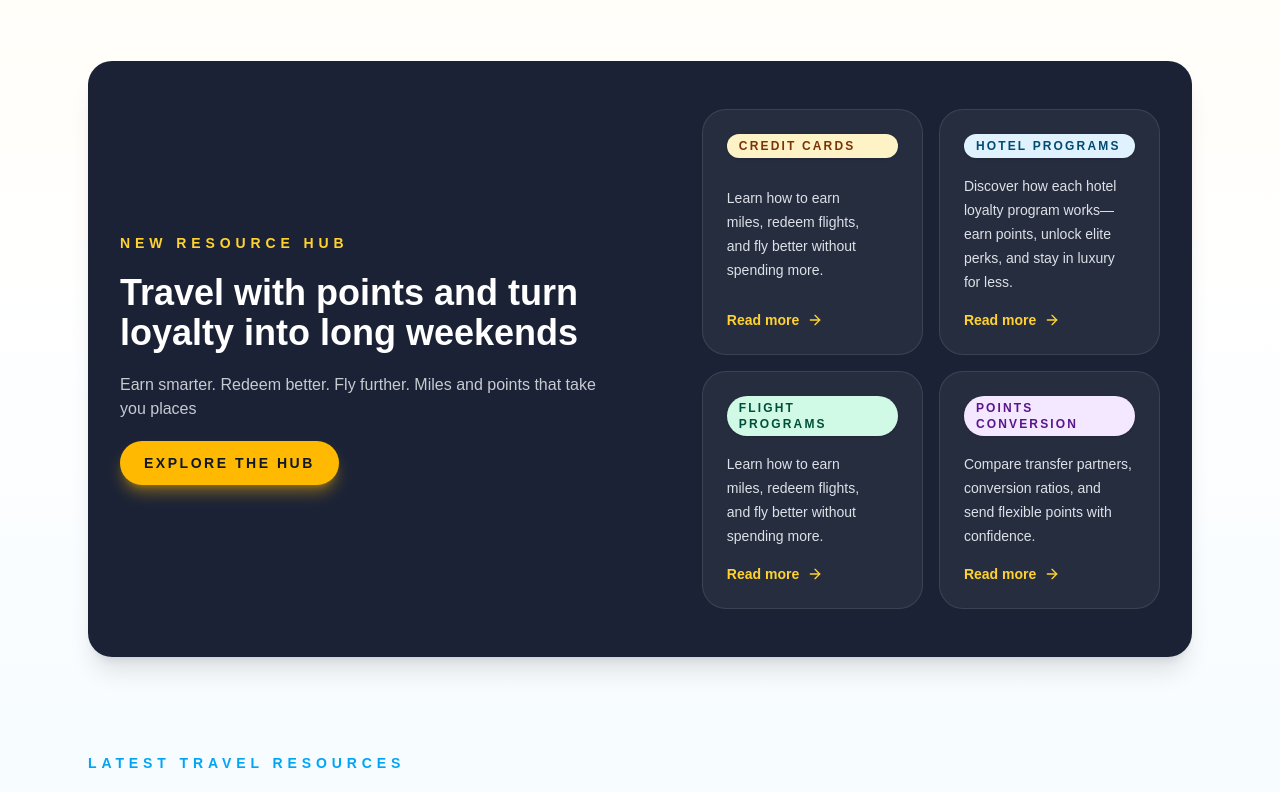
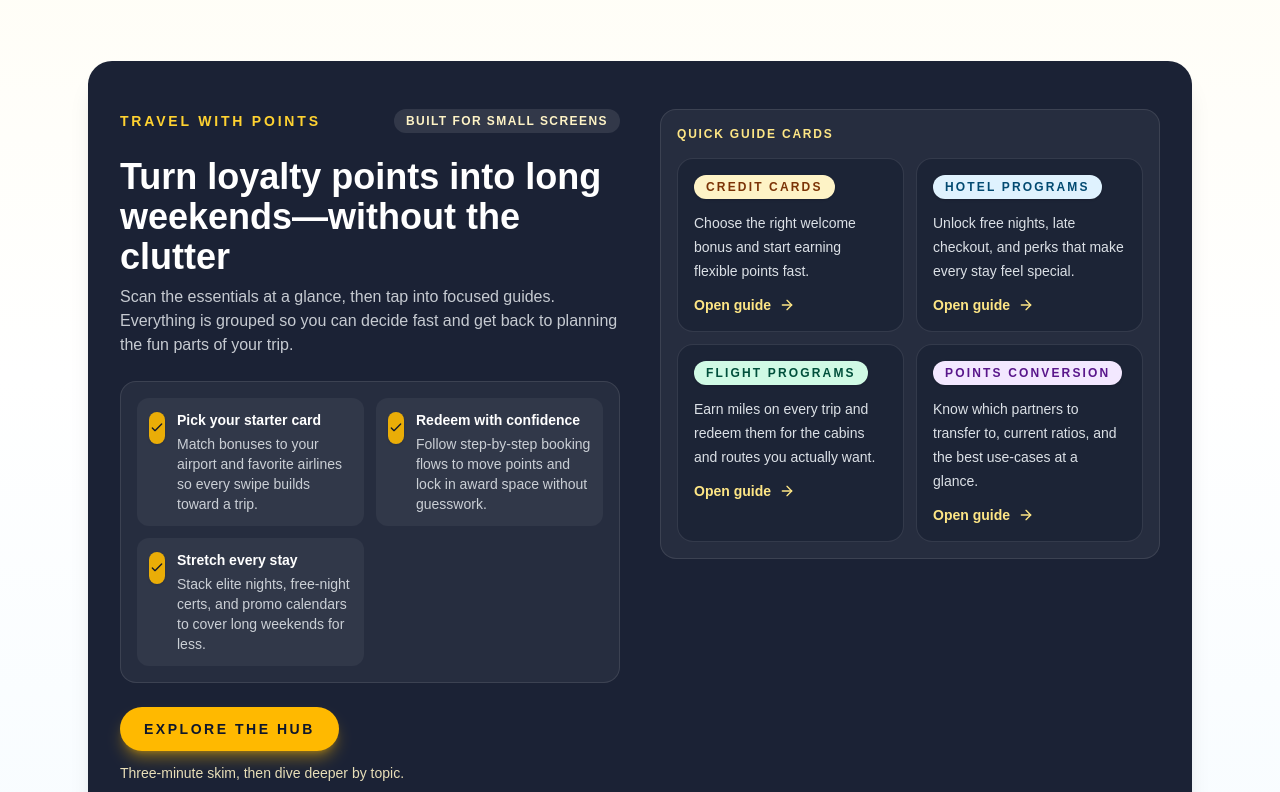
Before and after one commit to bansalmanik/travel-website, a Next.js app: page / in a window 1280 px wide. Shown: the part 680-1472 px from the top of the page. Built offline with nearby package versions, Linux system fonts and the light colour scheme.

Commit message:
Revamp travel with points section

```diff
--- a/app/page.tsx
+++ b/app/page.tsx
@@ -6,28 +6,43 @@ import { getTravelResourceEntries } from "@/lib/contentData";
 const travelWithPointsHighlights = [
   {
     title: "Credit Cards",
-    description: "Learn how to earn miles, redeem flights, and fly better without spending more.",
+    description: "Choose the right welcome bonus and start earning flexible points fast.",
     href: "/travel-with-points/credit-cards",
     accent: "bg-amber-100 text-amber-900",
   },
   {
     title: "Hotel Programs",
     description:
-      "Discover how each hotel loyalty program works—earn points, unlock elite perks, and stay in luxury for less.",
+      "Unlock free nights, late checkout, and perks that make every stay feel special.",
     href: "/travel-with-points/hotel-programs",
     accent: "bg-sky-100 text-sky-900",
   },
   {
     title: "Flight Programs",
-    description: "Learn how to earn miles, redeem flights, and fly better without spending more.",
+    description: "Earn miles on every trip and redeem them for the cabins and routes you actually want.",
     href: "/travel-with-points/flight-programs",
     accent: "bg-emerald-100 text-emerald-900",
   },
   {
     title: "Points Conversion",
-    description: "Compare transfer partners, conversion ratios, and send flexible points with confidence.",
+    description: "Know which partners to transfer to, current ratios, and the best use-cases at a glance.",
     href: "/pointsconversion",
     accent: "bg-purple-100 text-purple-900",
+  },
+];
+
+const quickWins = [
+  {
+    title: "Pick your starter card",
+    detail: "Match bonuses to your airport and favorite airlines so every swipe builds toward a trip.",
+  },
+  {
+    title: "Redeem with confidence",
+    detail: "Follow step-by-step booking flows to move points and lock in award space without guesswork.",
+  },
+  {
+    title: "Stretch every stay",
+    detail: "Stack elite nights, free-night certs, and promo calendars to cover long weekends for less.",
   },
 ];
 
@@ -77,45 +92,81 @@ export default async function Home() {
       <main className="mx-auto max-w-6xl space-y-16 px-4 py-16 sm:space-y-24 sm:px-6">
         <section
           aria-labelledby="travel-with-points-heading"
-          className="overflow-hidden rounded-3xl bg-slate-900/95 px-6 py-10 text-white shadow-xl sm:px-8 sm:py-12"
+          className="overflow-hidden rounded-3xl bg-slate-900/95 px-5 py-10 text-white shadow-xl sm:px-8 sm:py-12"
         >
-          <div className="grid gap-8 md:grid-cols-[1.2fr_1fr] md:items-center">
-            <div className="space-y-5 text-center md:text-left">
-              <p className="text-xs font-semibold uppercase tracking-[0.18em] text-amber-300 sm:text-sm sm:tracking-[0.35em]">
-                New Resource Hub
-              </p>
+          <div className="grid gap-10 lg:grid-cols-2 lg:items-start">
+            <div className="space-y-6">
+              <div className="flex flex-wrap items-center justify-between gap-3">
+                <p className="text-xs font-semibold uppercase tracking-[0.2em] text-amber-300 sm:text-sm">Travel with points</p>
+                <span className="rounded-full bg-white/10 px-3 py-1 text-xs font-semibold uppercase tracking-[0.12em] text-amber-100">
+                  Built for small screens
+                </span>
+              </div>
+              <div className="space-y-2">
                 <h2 id="travel-with-points-heading" className="text-2xl font-semibold sm:text-4xl">
-                Travel with points and turn loyalty into long weekends
+                  Turn loyalty points into long weekends—without the clutter
                 </h2>
                 <p className="text-pretty text-sm leading-6 text-slate-100/80 sm:text-base">
-                Earn smarter. Redeem better. Fly further. Miles and points that take you places
+                  Scan the essentials at a glance, then tap into focused guides. Everything is grouped so you can decide fast
+                  and get back to planning the fun parts of your trip.
                 </p>
+              </div>
+              <div className="grid gap-3 rounded-2xl border border-white/10 bg-white/5 p-4 sm:grid-cols-2">
+                {quickWins.map((item) => (
+                  <div key={item.title} className="flex gap-3 rounded-xl bg-white/5 p-3">
+                    <span className="mt-0.5 flex h-8 w-8 items-center justify-center rounded-full bg-amber-400/90 text-slate-900 shadow-sm">
+                      <svg
+                        aria-hidden
+                        className="h-4 w-4"
+                        fill="none"
+                        stroke="currentColor"
+                        strokeLinecap="round"
+                        strokeLinejoin="round"
+                        strokeWidth="2"
+                        viewBox="0 0 24 24"
+                      >
+                        <path d="m5 12 4 4 10-10" />
+                      </svg>
+                    </span>
+                    <div className="space-y-1">
+                      <p className="text-sm font-semibold text-white">{item.title}</p>
+                      <p className="text-sm leading-5 text-slate-100/80">{item.detail}</p>
+                    </div>
+                  </div>
+                ))}
+              </div>
+              <div className="flex flex-wrap items-center gap-3">
                 <Link
-                className="inline-flex w-full items-center justify-center rounded-full bg-amber-400 px-6 py-3 text-sm font-semibold uppercase tracking-[0.18em] text-slate-900 shadow-lg shadow-amber-400/40 transition hover:bg-amber-300 focus-visible:outline focus-visible:outline-2 focus-visible:outline-offset-2 focus-visible:outline-amber-200 sm:w-auto"
+                  className="inline-flex items-center justify-center rounded-full bg-amber-400 px-6 py-3 text-sm font-semibold uppercase tracking-[0.18em] text-slate-900 shadow-lg shadow-amber-400/40 transition hover:bg-amber-300 focus-visible:outline focus-visible:outline-2 focus-visible:outline-offset-2 focus-visible:outline-amber-200"
                   href="/travel-with-points"
                 >
                   Explore the hub
                 </Link>
+                <p className="text-sm text-amber-100/90">Three-minute skim, then dive deeper by topic.</p>
               </div>
-            <ul className="mt-4 grid gap-4 sm:mt-0 sm:grid-cols-2">
+            </div>
+
+            <div className="space-y-4 rounded-2xl border border-white/10 bg-white/5 p-4">
+              <p className="text-xs font-semibold uppercase tracking-[0.15em] text-amber-200">Quick guide cards</p>
+              <ul className="grid gap-3 sm:grid-cols-2">
                 {travelWithPointsHighlights.map((item) => (
                   <li key={item.title} className="h-full">
                     <Link
                       href={item.href}
                       aria-label={`Learn more about ${item.title}`}
-                    className="group flex h-full flex-col justify-between gap-4 rounded-3xl border border-white/10 bg-white/5 p-6 transition hover:-translate-y-1 hover:bg-white/10 focus-visible:outline focus-visible:outline-2 focus-visible:outline-offset-2 focus-visible:outline-amber-200"
+                      className="group flex h-full flex-col gap-3 rounded-2xl border border-white/10 bg-slate-900/40 p-4 transition hover:-translate-y-1 hover:border-amber-200/60 hover:bg-slate-900/60 focus-visible:outline focus-visible:outline-2 focus-visible:outline-offset-2 focus-visible:outline-amber-200"
                     >
                       <span
-                      className={`inline-flex items-center rounded-full px-3 py-1 text-xs font-semibold uppercase tracking-[0.18em] shadow-sm ${item.accent}`}
+                        className={`inline-flex w-fit items-center rounded-full px-3 py-1 text-xs font-semibold uppercase tracking-[0.18em] shadow-sm ${item.accent}`}
                       >
                         {item.title}
                       </span>
-                    <p className="text-pretty text-sm leading-6 text-slate-100/90">{item.description}</p>
-                    <span className="inline-flex items-center text-sm font-semibold text-amber-300">
-                      Read more
+                      <p className="text-sm leading-6 text-slate-100/90">{item.description}</p>
+                      <span className="inline-flex items-center text-sm font-semibold text-amber-200">
+                        Open guide
                         <svg
                           aria-hidden
-                        className="ml-2 h-4 w-4"
+                          className="ml-2 h-4 w-4 transition group-hover:translate-x-1"
                           fill="none"
                           stroke="currentColor"
                           strokeLinecap="round"
@@ -131,6 +182,7 @@ export default async function Home() {
                   </li>
                 ))}
               </ul>
+            </div>
           </div>
         </section>
 
```
Lines whose indentation alone changed are shown as unchanged.
